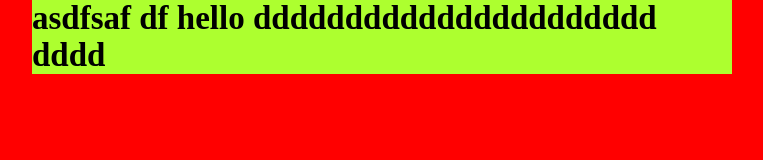
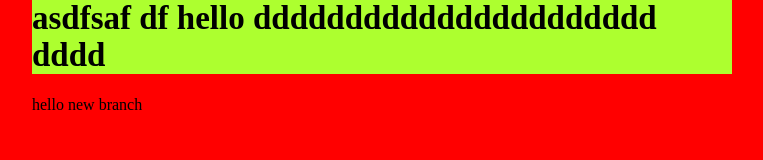
Before and after one commit to volodimirg/site, a plain HTML site: page index.html in a window 1280 px wide. Shown: the whole page, without its empty margins (258-1021 px from the left). Drawn offline with Linux system fonts and the light colour scheme.

Commit message:
commit into new branch

```diff
--- a/index.html
+++ b/index.html
@@ -8,5 +8,6 @@
 
 	<h1>asdfsaf df hello dddddddddddddddddddddd
 	  dddd</h1>
+	  hello new branch
 </body>
 </html>
```
